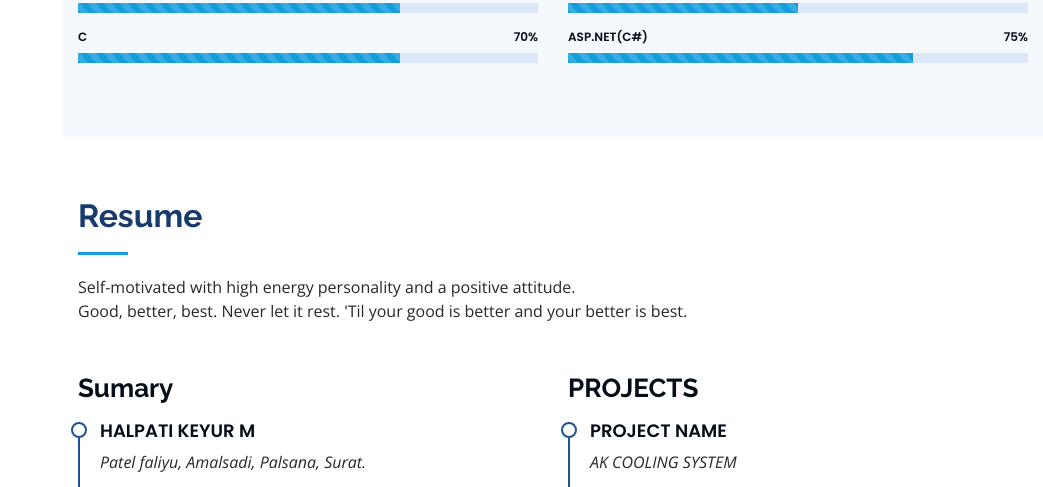
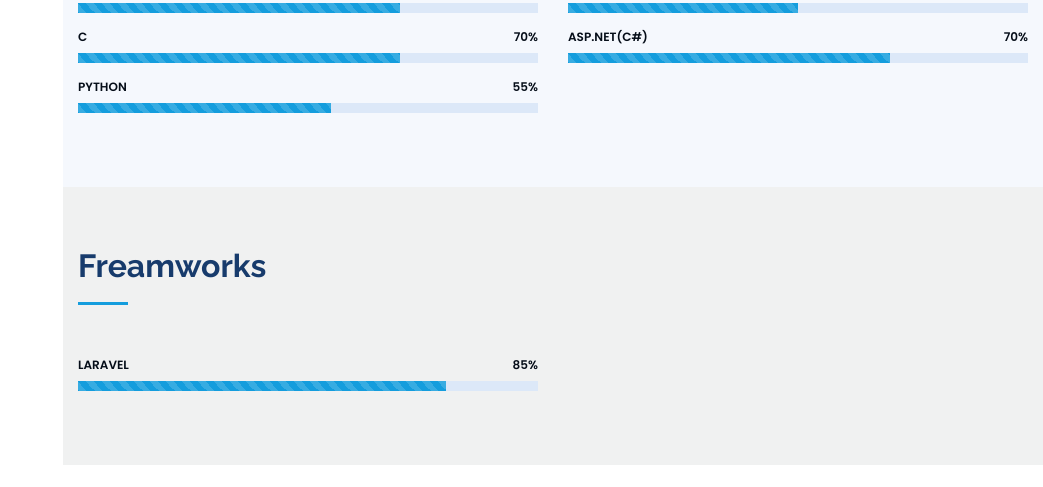
Before and after one commit to keyu04/keyurhalpati.github.io, a plain HTML site: page index.html in a window 1280 px wide. Shown: the part 1744-2231 px from the top of the page, without its empty margins (237-1280 px from the left). Drawn offline with nearby package versions, Linux system fonts and the light colour scheme.

Commit message:
New update

```diff
--- a/assets/css/style.css
+++ b/assets/css/style.css
@@ -330,6 +330,10 @@ section {
 
 .section-title p {
     margin-bottom: 0;
+}
+
+.Freamwork-bg {
+    background: #f0f1f1;
 }
 
 
--- a/index.html
+++ b/index.html
@@ -218,7 +218,12 @@
                                 <div class="progress-bar progress-bar-striped progress-bar-animated" role="progressbar" aria-valuenow="70" aria-valuemin="0" aria-valuemax="100"></div>
                             </div>
                         </div>
-
+                        <div class="progress">
+                            <span class="skill">Python<i class="val">55%</i></span>
+                            <div class="progress-bar-wrap">
+                                <div class="progress-bar progress-bar-striped progress-bar-animated" role="progressbar" aria-valuenow="55" aria-valuemin="0" aria-valuemax="100"></div>
+                            </div>
+                        </div>
                     </div>
 
                     <div class="col-lg-6" data-aos="fade-up" data-aos-delay="100">
@@ -244,18 +249,51 @@
                             </div>
                         </div>
                         <div class="progress">
-                            <span class="skill">Asp.net(C#)<i class="val">75%</i></span>
+                            <span class="skill">Asp.net(C#)<i class="val">70%</i></span>
                             <div class="progress-bar-wrap">
-                                <div class="progress-bar progress-bar-striped progress-bar-animated" role="progressbar" aria-valuenow="75" aria-valuemin="0" aria-valuemax="100"></div>
+                                <div class="progress-bar progress-bar-striped progress-bar-animated" role="progressbar" aria-valuenow="70" aria-valuemin="0" aria-valuemax="100"></div>
+                            </div>
+                        </div>
+                    </div>
+                </div>
+            </div>
+        </section>
+        <!-- End Skills Section -->
+        <!-- ======= Freamwork Section ======= -->
+        <section id="skills" class="skills Freamwork-bg">
+            <div class="container">
+
+                <div class="section-title">
+                    <h2>Freamworks</h2>
+                    <p></p>
+                </div>
+
+                <div class="row skills-content">
+
+                    <div class="col-lg-6" data-aos="fade-up">
+
+                        <div class="progress">
+                            <span class="skill">Laravel <i class="val">85%</i></span>
+                            <div class="progress-bar-wrap">
+                                <div class="progress-bar progress-bar-striped progress-bar-animated" role="progressbar" aria-valuenow="80" aria-valuemin="0" aria-valuemax="100"></div>
                             </div>
                         </div>
                     </div>
 
+                    <div class="col-lg-6" data-aos="fade-up" data-aos-delay="100">
+
+                        <!-- <div class="progress">
+                            <span class="skill">PHP <i class="val">80%</i></span>
+                            <div class="progress-bar-wrap">
+                                <div class="progress-bar progress-bar-striped progress-bar-animated" role="progressbar" aria-valuenow="80" aria-valuemin="0" aria-valuemax="100"></div>
+                            </div>
+                        </div> -->
+                    </div>
                 </div>
-
             </div>
         </section>
-        <!-- End Skills Section -->
+        <!-- ======= End Freamwork Section ======= -->
+
         <!-- ======= Resume Section ======= -->
         <section id="resume" class="resume">
             <div class="container">
```
